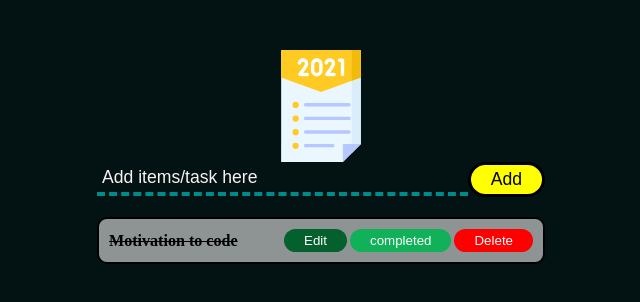
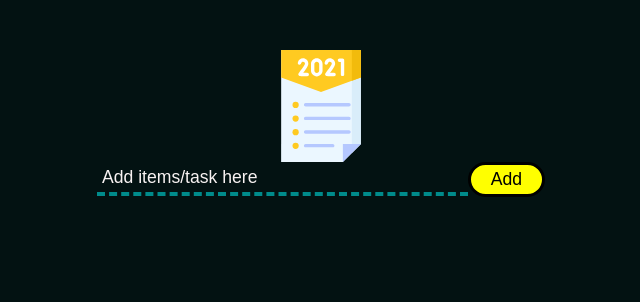
Before and after one commit to Rajan-7/reactjs, a React (Create React App) app: page / in a window 1280 px wide. Shown: the top 302 px of the page, without its empty margins (369-1009 px from the left). Built offline with nearby package versions, Linux system fonts and the light colour scheme.

Commit message:
Make add button functional

```diff
--- a/src/components/todoform/style.css
+++ b/src/components/todoform/style.css
@@ -34,7 +34,7 @@ img{
     padding: 10px;
     border: 2px solid black;
     border-radius: 10px;
-    background-color: rgb(236, 236, 236, 0.6);
+    background-color: white;
     font-family: 'permanent marker',cursive;
     color: black;
     /* color: #00ffffff; */
@@ -45,10 +45,9 @@ img{
     justify-content: center;
     align-items: center;
 }
-.crossText{
+/* .crossText{
     text-decoration: line-through;
-
-}
+} */
 input{
     border:none;
     background: transparent;
@@ -81,7 +80,7 @@ input{
     padding: 10px;
     font-size: 1.3rem;
 }
-.ul{
+.showitems{
     display: flex;
     flex-direction: column;
     gap:5px;
--- a/src/components/todoform/todoform.jsx
+++ b/src/components/todoform/todoform.jsx
@@ -1,7 +1,24 @@
-import React from "react";
+import React, { useState } from "react";
 import "./style.css";
 
 const Todoform = () => {
+  const [inputTask,setInputTask]=useState("");
+  const [itemsList,setItemsList]=useState([]);
+
+  // adding task/items functions
+  const addTask=()=>{
+    if(!inputTask){
+      alert(`Please fill up the task/items`);
+    }
+    else{
+      const myNewInputData={
+        id:new Date().getTime().toString(),
+        name:inputTask
+      }
+      setItemsList([...itemsList,myNewInputData]);
+      setInputTask('');
+    }
+  }
   return (
     <div className="todo-container width-100">
       <div className="todo-container width-50">
@@ -12,18 +29,26 @@ const Todoform = () => {
             name="text"
             id="text"
             placeholder="Add items/task here"
+            value={inputTask}
+            onChange={(event)=>setInputTask(event.target.value)}
           />
-          <button className="add-btn">Add</button>
+          <button className="add-btn" onClick={addTask}>Add</button>
         </div>
-        <div className="ul">
+        <div className="showitems">
+          {
+            itemsList.map((curElem,index)=>{
+              return(
                 <div className="li">
-            <h6 className="crossText">Motivation to code</h6>
+                <h6 className="crossText">{curElem.name}</h6>
                 <div className="action">
                   <button className="edit">Edit</button>
                   <button className="completed">completed</button>
                   <button className="delete">Delete</button>
                 </div>
               </div>
+              )
+            })
+          }
         </div>
       </div>
     </div>
```
Lines whose indentation alone changed are shown as unchanged.
